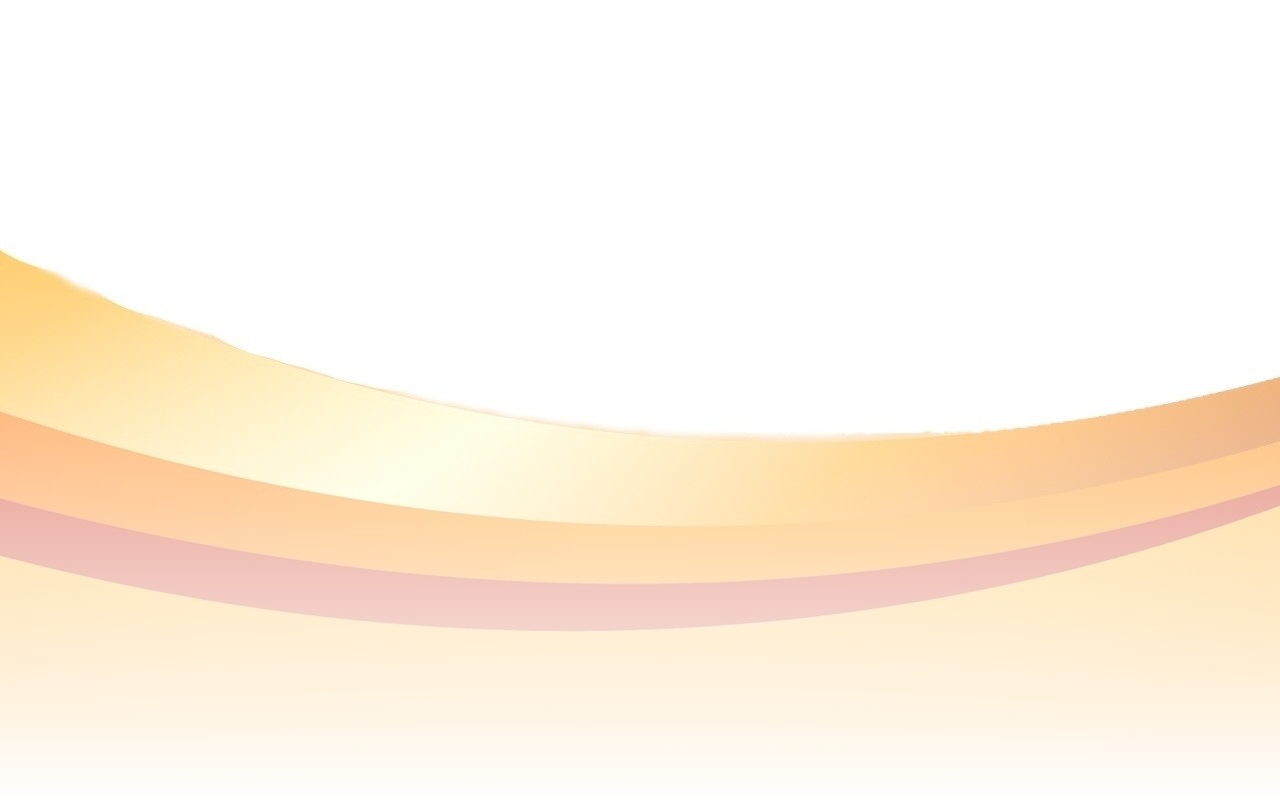
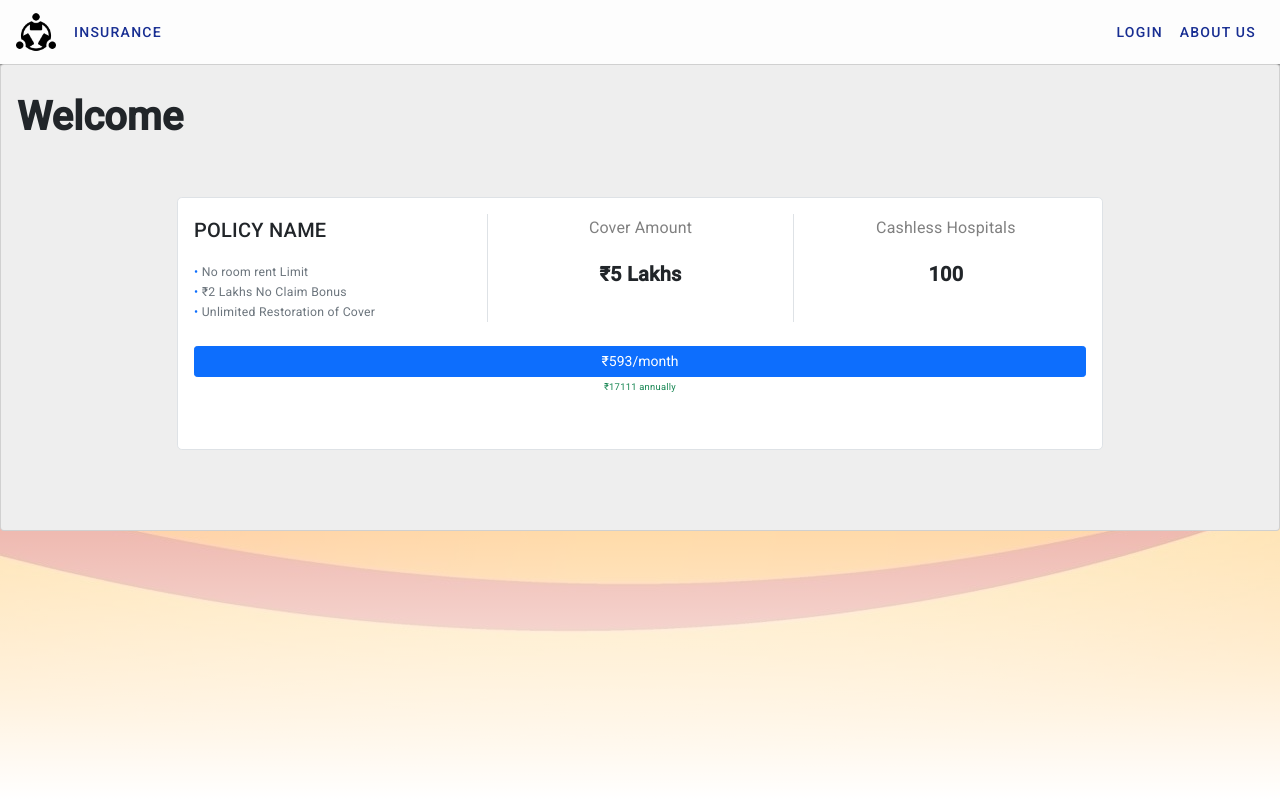
Before and after one commit to naronakshay/team1insurance, an Angular app in the folder frontend/: page /premium in a window 1280 px wide. Before the commit this address led to /. Built offline with nearby package versions, Linux system fonts and the light colour scheme.

Commit message:
Premium display page added

```diff
--- a/frontend/src/app/app-routing.module.ts
+++ b/frontend/src/app/app-routing.module.ts
@@ -3,6 +3,7 @@ import { RouterModule, Routes } from '@angular/router';
 import { LandingComponent } from './landing/landing.component';
 import { LoginComponent } from './login/login.component';
 import { PasswordComponent } from './password/password.component';
+import { PremiumDisplayComponent } from './premium-display/premium-display.component';
 import { RegisterComponent } from './register/register.component';
 import { Register2Component } from './register2/register2.component';
 
@@ -18,6 +19,7 @@ const routes: Routes = [
   { path: 'password', component: PasswordComponent },
   { path: 'register2', component: Register2Component} ,
   {path:'user',component:UserComponent},
+  {path:'premium',component:PremiumDisplayComponent}
 
 ];
 
--- a/frontend/src/app/app.module.ts
+++ b/frontend/src/app/app.module.ts
@@ -29,6 +29,7 @@ import { LandingComponent } from './landing/landing.component';
 import { MatIconModule } from '@angular/material/icon';
 import { UserComponent } from './user/user.component';
 import { MatStepperModule } from '@angular/material/stepper';
+import { PremiumDisplayComponent } from './premium-display/premium-display.component';
 
 
 
@@ -46,7 +47,7 @@ import { MatStepperModule } from '@angular/material/stepper';
     QuoteComponent,
 
     CarouselComponent,
-    BootstrapCardComponent, LandingComponent, UserComponent
+    BootstrapCardComponent, LandingComponent, UserComponent, PremiumDisplayComponent
 
   ],
   imports: [
--- /dev/null
+++ b/frontend/src/app/premium-display/premium-display.component.css
@@ -0,0 +1,8 @@
+h1{
+    font-weight: bold;
+    font-size: 40px;
+    margin-top: 20px;
+}
+.tab{
+    tab-size: 5;
+}
--- /dev/null
+++ b/frontend/src/app/premium-display/premium-display.component.html
@@ -0,0 +1,96 @@
+<app-navbar [showButton]="true"></app-navbar>
+
+<!-- <div class="card">
+    <div class="card-body">
+      <h1 class="card-title">Welcome</h1>
+      <p class="card-text"></p>
+          <div class="card">
+              <div class="card-body">
+                  <h2 class="card-title"><pre>Policy Name                                   Cover Amount</pre></h2>
+
+              </div>
+          </div>
+      <a href="" class="btn btn-primary">Buy Premium</a>
+    </div>
+  </div> -->
+  <div class="card" style="background-color: #eee;">
+      <div class="card-body">
+        <h1 class="card-title">Welcome</h1>
+        <p class="card-text"></p>
+  <section>
+    <div class="container py-5">
+      <div class="row justify-content-center mb-3">
+        <div class="col-md-12 col-xl-10">
+          <div class="card shadow-0 border rounded-3">
+            <div class="card-body">
+              <div class="row">
+                <div class="col-md-6 col-lg-6 col-xl-4 ">
+                  <div class="bg-image hover-zoom ripple rounded ripple-surface">
+
+                    <h2>POLICY NAME</h2>
+                    <div class="mt-1 mb-0 text-muted small">
+                      <span class="text-primary"> • </span>
+                      <span>No room rent Limit</span> <br/>
+                      <span class="text-primary"> • </span>
+                      <span>₹2 Lakhs No Claim Bonus</span> <br/>
+                      <span class="text-primary"> • </span>
+                      <span>Unlimited Restoration of Cover<br /></span>
+                    </div>
+
+
+                  </div>
+                </div>
+
+                <div class="col-md-12 col-lg-1 col-xl-4 mb-2 mb-lg-0 border-sm-start-none border-start">
+
+                  <!-- <div class="d-flex flex-row">
+                    <div class="text-danger mb-1 me-2">
+                      <i class="fa fa-star"></i>
+                      <i class="fa fa-star"></i>
+                      <i class="fa fa-star"></i>
+                      <i class="fa fa-star"></i>
+                    </div>
+
+                  </div> -->
+
+                  <!-- <div class="mb-2 text-muted small">
+                    <span>Unique design</span>
+                    <span class="text-primary"> • </span>
+                    <span>For men</span>
+                    <span class="text-primary"> • </span>
+                    <span>Casual<br /></span>
+                  </div> -->
+                  <!-- <p class="text-truncate mb-4 mb-md-0">
+                    There are many variations of passages of Lorem Ipsum available, but the
+                    majority have suffered alteration in some form, by injected humour, or
+                    randomised words which don't look even slightly believable.
+                  </p> -->
+                  <h3 style="text-align: center;color:gray">Cover Amount</h3>
+                  <h2 style="font-weight: bold;text-align: center;">₹5 Lakhs</h2>
+
+                </div>
+                <div class="col-md-5 col-lg-1 col-xl-4 mb-2 mb-lg-0 border-sm-start-none border-start">
+                  <div>
+                    <h3 style="color:gray;text-align: center;">Cashless Hospitals</h3>
+
+                  <h2 style="font-weight: bold;text-align: center;">100</h2>
+                  </div>
+
+
+                </div>
+              </div>
+              <div class="d-flex flex-column mt-4 mb-4 text-right">
+                <button class="btn btn-primary btn-sm" type="button" style="size: 20px;">₹593/month</button>
+                <h6 class="text-success" style="text-align: center;">₹17111 annually</h6>
+
+              </div>
+            </div>
+            </div>
+          </div>
+
+      </div>
+
+    </div>
+  </section>
+</div>
+</div>
```
Also changed, not shown: frontend/src/app/premium-display/premium-display.component.ts (added, +10 -0 lines), 1 other file (tests, documents, lock files or other folders).
